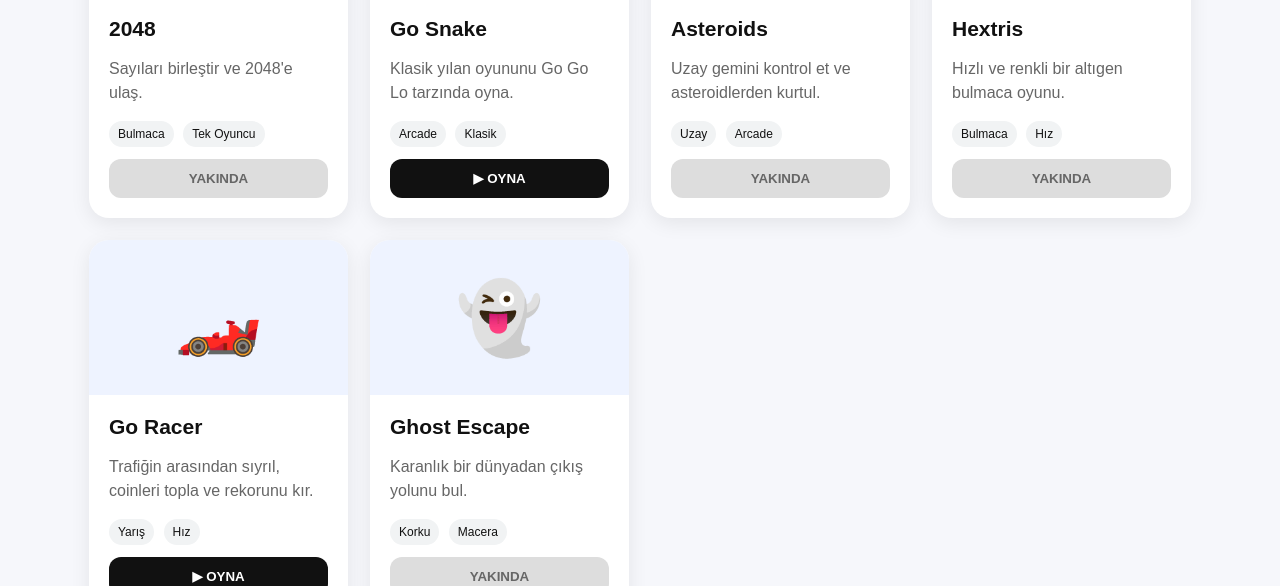
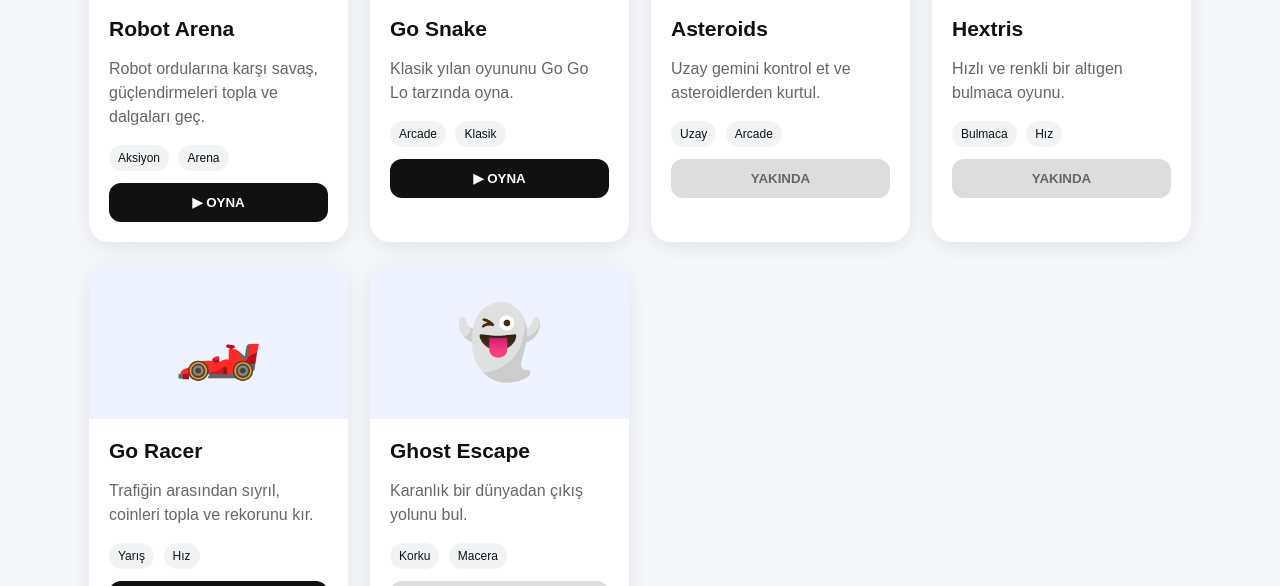
Before and after one commit to Agade444/gogolo-server, a website: page public/store.html in a window 1280 px wide. Shown: the part 514-1100 px from the top of the page. Drawn offline with Linux system fonts and the light colour scheme.

Commit message:
Update store.html

```diff
--- a/public/store.html
+++ b/public/store.html
@@ -230,7 +230,6 @@
     }
 
     @media (max-width: 600px) {
-
       header {
         padding: 0 14px;
       }
@@ -283,7 +282,6 @@
 
 
 <section class="hero">
-
   <h1>
     Go Go Lo Store
   </h1>
@@ -291,18 +289,15 @@
   <p>
     Oyunlarını keşfet ve Go Go Lo içinde oyna.
   </p>
-
 </section>
 
 
 <div class="searchArea">
-
   <input
     id="gameSearch"
     placeholder="Store'da oyun ara..."
     oninput="filterGames()"
   >
-
 </div>
 
 
@@ -310,49 +305,47 @@
 
 
   <!-- ==========================
-       2048
+       ROBOT ARENA
   =========================== -->
 
   <div
     class="gameCard"
-    data-name="2048 bulmaca sayı"
+    data-name="robot arena robot savaş aksiyon"
   >
 
     <div class="cover">
-      🔢
+      🤖
     </div>
 
     <div class="gameInfo">
 
       <h2>
-        2048
+        Robot Arena
       </h2>
 
       <p>
-        Sayıları birleştir ve 2048'e ulaş.
+        Robot ordularına karşı savaş,
+        güçlendirmeleri topla ve dalgaları geç.
       </p>
 
       <div class="tags">
-
         <span class="tag">
-          Bulmaca
+          Aksiyon
         </span>
 
         <span class="tag">
-          Tek Oyuncu
+          Arena
         </span>
-
       </div>
 
       <button
-        class="playButton soon"
-        disabled
+        class="playButton"
+        onclick="openGame('/games/robot-arena.html', '🤖 Robot Arena')"
       >
-        YAKINDA
+        ▶ OYNA
       </button>
 
     </div>
-
   </div>
 
 
@@ -380,7 +373,6 @@
       </p>
 
       <div class="tags">
-
         <span class="tag">
           Arcade
         </span>
@@ -388,7 +380,6 @@
         <span class="tag">
           Klasik
         </span>
-
       </div>
 
       <button
@@ -399,7 +390,6 @@
       </button>
 
     </div>
-
   </div>
 
 
@@ -427,7 +417,6 @@
       </p>
 
       <div class="tags">
-
         <span class="tag">
           Uzay
         </span>
@@ -435,7 +424,6 @@
         <span class="tag">
           Arcade
         </span>
-
       </div>
 
       <button
@@ -446,7 +434,6 @@
       </button>
 
     </div>
-
   </div>
 
 
@@ -474,7 +461,6 @@
       </p>
 
       <div class="tags">
-
         <span class="tag">
           Bulmaca
         </span>
@@ -482,7 +468,6 @@
         <span class="tag">
           Hız
         </span>
-
       </div>
 
       <button
@@ -493,7 +478,6 @@
       </button>
 
     </div>
-
   </div>
 
 
@@ -517,11 +501,11 @@
       </h2>
 
       <p>
-        Trafiğin arasından sıyrıl, coinleri topla ve rekorunu kır.
+        Trafiğin arasından sıyrıl,
+        coinleri topla ve rekorunu kır.
       </p>
 
       <div class="tags">
-
         <span class="tag">
           Yarış
         </span>
@@ -529,7 +513,6 @@
         <span class="tag">
           Hız
         </span>
-
       </div>
 
       <button
@@ -540,7 +523,6 @@
       </button>
 
     </div>
-
   </div>
 
 
@@ -568,7 +550,6 @@
       </p>
 
       <div class="tags">
-
         <span class="tag">
           Korku
         </span>
@@ -576,7 +557,6 @@
         <span class="tag">
           Macera
         </span>
-
       </div>
 
       <button
@@ -587,9 +567,7 @@
       </button>
 
     </div>
-
   </div>
-
 
 </div>
 
@@ -616,7 +594,6 @@
       </button>
 
     </div>
-
 
     <iframe
       id="gameFrame"
@@ -649,12 +626,10 @@ function filterGames() {
       .toLowerCase()
       .trim();
 
-
   const cards =
     document.querySelectorAll(
       ".gameCard"
     );
-
 
   cards.forEach(card => {
 
@@ -662,14 +637,12 @@ function filterGames() {
       card.dataset.name
         .toLowerCase();
 
-
     card.style.display =
       name.includes(search)
         ? "block"
         : "none";
 
   });
-
 }
 
 
@@ -697,7 +670,6 @@ function openGame(
       "gameTitle"
     );
 
-
   titleElement.textContent =
     title;
 
@@ -709,7 +681,6 @@ function openGame(
 
   document.body.style.overflow =
     "hidden";
-
 }
 
 
@@ -729,13 +700,6 @@ function closeGame() {
       "gameFrame"
     );
 
-
-  /*
-    iframe'i boşaltıyoruz.
-    Böylece oyun arka planda
-    çalışmaya devam etmiyor.
-  */
-
   frame.src =
     "";
 
@@ -744,7 +708,6 @@ function closeGame() {
 
   document.body.style.overflow =
     "";
-
 }
 
 
@@ -756,7 +719,7 @@ document.addEventListener(
   "keydown",
   event => {
 
-    if(
+    if (
       event.key === "Escape" &&
       document
         .getElementById(
```
